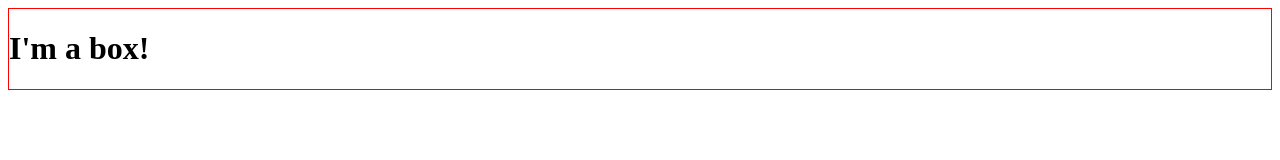
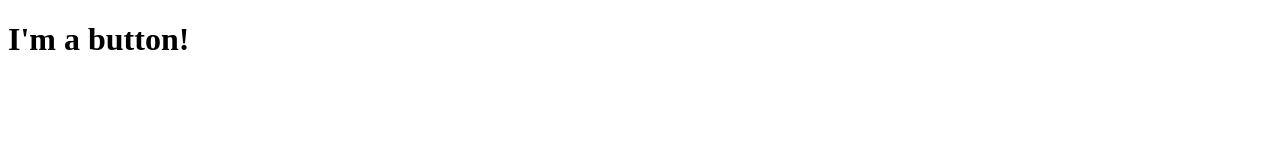
Before and after one commit to snailbites/cssdevconf, a website: page app/index.html in a window 1280 px wide. Drawn offline with nearby package versions, Linux system fonts and the light colour scheme; files that its build step writes are made by us from their sources; files whose address does not match are found by name.

Commit message:
Final commit

```diff
--- a/app/index.html
+++ b/app/index.html
@@ -20,8 +20,8 @@
   <body>
 
 
-    <div class="box">
-      <h1>I'm a box!</h1>
+    <div class="btn">
+      <h1>I'm a button!</h1>
     </div>
 
 
--- a/app/styles/main.scss
+++ b/app/styles/main.scss
@@ -1,17 +1,2 @@
 // bower:scss
 // endbower
-.test {
-  color: red;
-}
-
-.box {
-  border: 1px solid red;
-  // margin: 50px auto 0 auto;
-  // width: 300px;
-  // font-size: 18px;
-  // font-weight: 200;
-  // line-height: 30px;
-  // background-color: #eee;
-  // border-radius: 6px;
-  // padding: 60px;
-}
```
